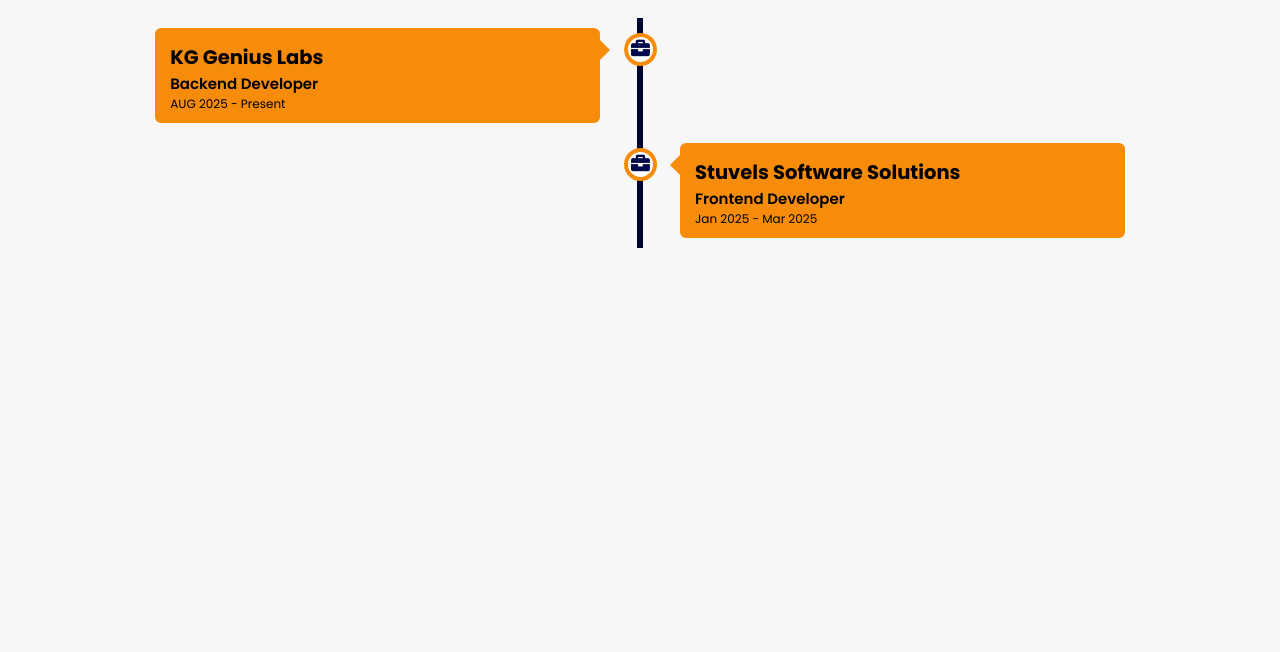
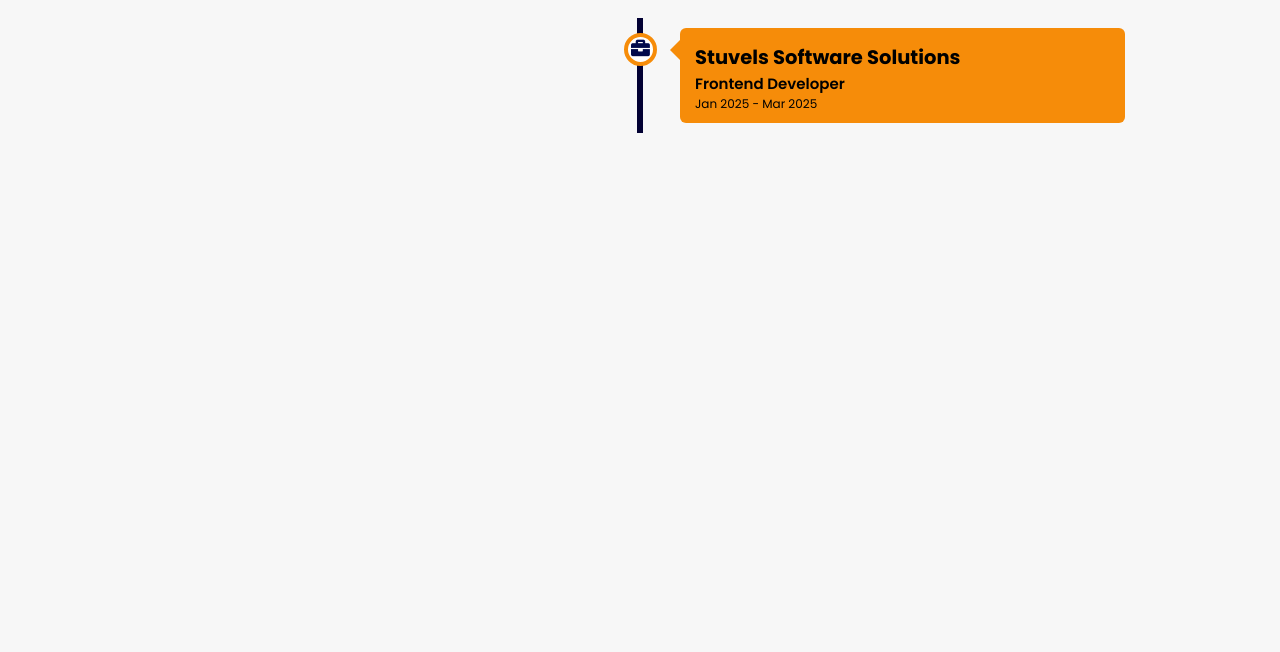
Before and after one commit to HarigaranRamesh/Harish-Portfolio, a plain HTML site: page experience/index.html in a window 1280 px wide. Shown: the part 148-800 px from the top of the page. Drawn offline with nearby package versions, Linux system fonts and the light colour scheme.

Commit message:
changes in resume

```diff
--- a/experience/index.html
+++ b/experience/index.html
@@ -53,17 +53,6 @@
       </div>
 
       <div class="timeline">
-        <div class="container left">
-          <div class="content">
-            <div class="tag">
-              <h2>KG Genius Labs</h2>
-            </div>
-            <div class="desc">
-              <h3>Backend Developer</h3>
-              <p>AUG 2025 - present</p>
-            </div>
-          </div>
-        </div>
 
         <div class="container right">
           <div class="content">
```
Also changed, not shown: index.html (+1 -1 lines).
